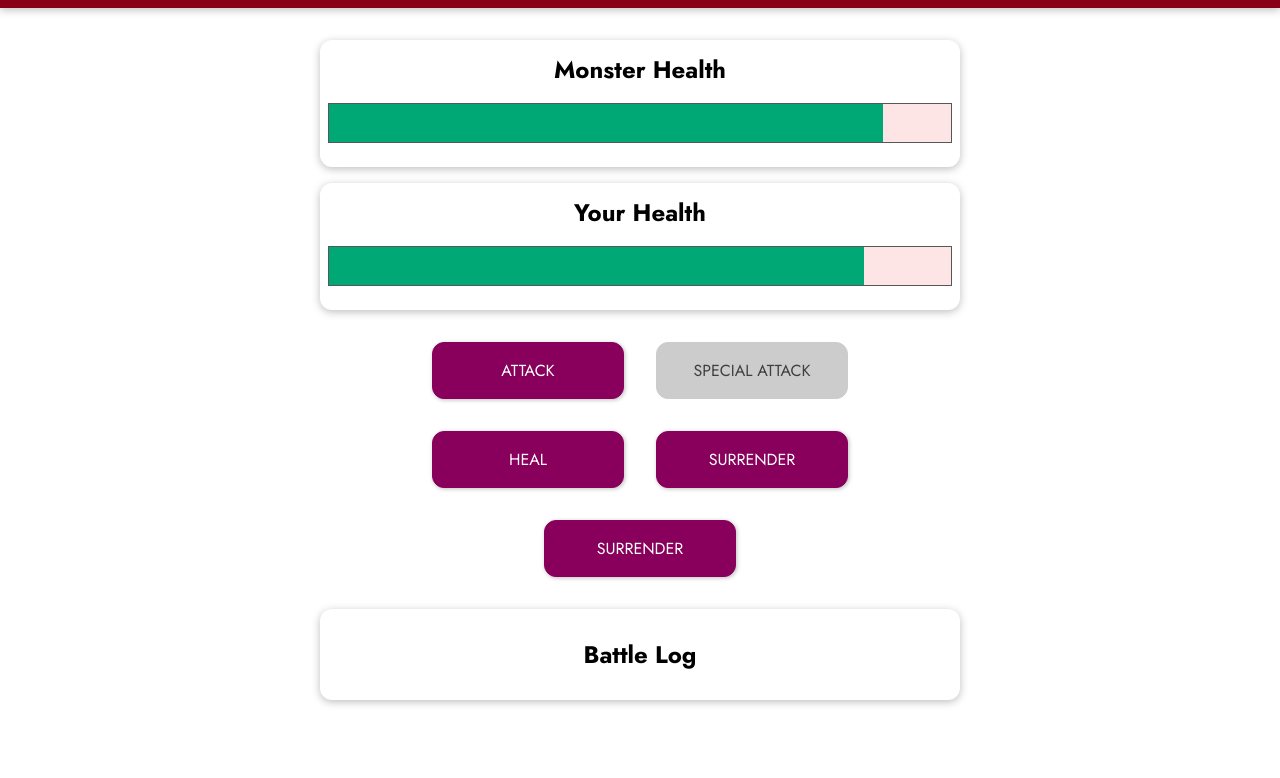
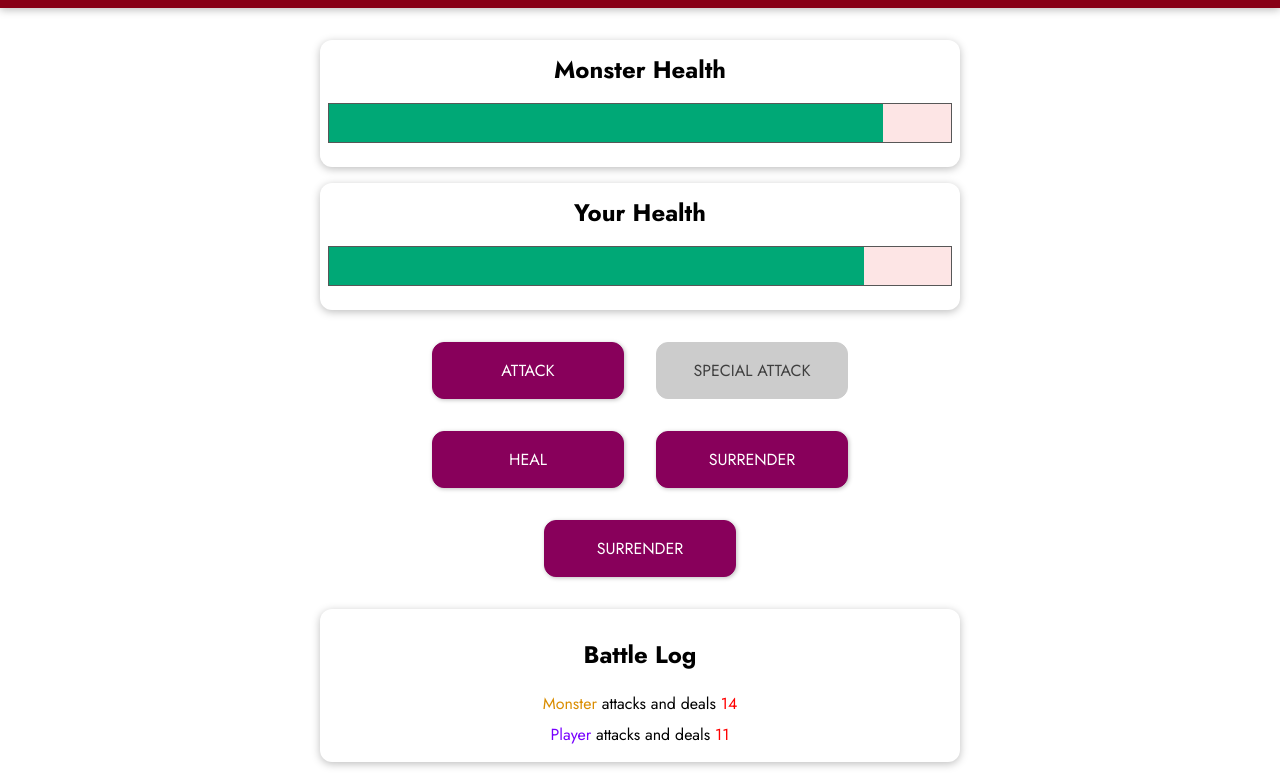
Before and after one commit to bacnh7427/learnVueJS, a plain HTML site: page prj-monster/index.html in a window 1280 px wide. Both pictures are taken after a click on the button "ATTACK". Shown: the part 97-875 px from the top of the page. Before the commit the page ends 813 px from the top, so only its background shows below. Drawn offline with nearby package versions, Linux system fonts and the light colour scheme.

Commit message:
add battle log

```diff
--- a/prj-monster/app.js
+++ b/prj-monster/app.js
@@ -7,7 +7,8 @@ const app = Vue.createApp({
             playerHealth: 100,
             monsterHealth: 100,
             currentRound: 0,
-            winner: null
+            winner: null,
+            logMessages: []
         };
     },
     computed: {
@@ -53,22 +54,26 @@ const app = Vue.createApp({
             this.monsterHealth = 100;
             this.winner = null;
             this.currentRound = 0;
+            this.logMessages = [];
 
         },
         attackMonster(){
             this.currentRound++;
             const attackValue = getRandomValue(5, 12);
             this.monsterHealth -= attackValue;
+            this.addLogMessage('player', 'attack', attackValue);
             this.attackPlayer();
         },
         attackPlayer(){
             const attackValue = getRandomValue(8, 15);
             this.playerHealth -= attackValue;
+            this.addLogMessage('monster', 'attack', attackValue);
         },
         spacialAttackMonster(){
             this.currentRound++;
             const attackValue = getRandomValue(10, 25);
             this.monsterHealth -= attackValue;
+            this.addLogMessage('player', 'attack', attackValue);
             this.attackPlayer();
         },
         healthPlayer(){
@@ -79,10 +84,18 @@ const app = Vue.createApp({
             } else {
                 this.playerHealth += healthValue
             }
+            this.addLogMessage('player', 'heal', healthValue);
             this.attackPlayer();
         },
         surrender(){
             this.winner = 'monster';
+        },
+        addLogMessage(who, what, value){
+            this.logMessages.unshift({
+                actionBy: who,
+                actionType: what,
+                actionValue: value
+            });
         }
     }
 });
--- a/prj-monster/index.html
+++ b/prj-monster/index.html
@@ -45,7 +45,26 @@
       </section>
       <section id="log" class="container">
         <h2>Battle Log</h2>
-        <ul></ul>
+        <ul>
+          <li v-for="logMessage in logMessages">
+            <span
+              :class="{'log--player': logMessage.actionBy === 'player', 'log--monster': logMessage.actionBy === 'monster'}"
+            >
+
+             {{ logMessage.actionBy === 'player' ? 'Player' : 'Monster' }}
+
+            </span>
+
+            <span v-if="logMessage.actionType === 'heal'">
+              heals himself for <span class="log--heal">{{ logMessage.actionValue}}</span>
+            </span>
+
+            <span v-else>
+              attacks and deals
+              <span class="log--damage">{{ logMessage.actionValue}}</span>
+            </span>
+          </li>
+        </ul>
       </section>
     </div>
   </body>
```
